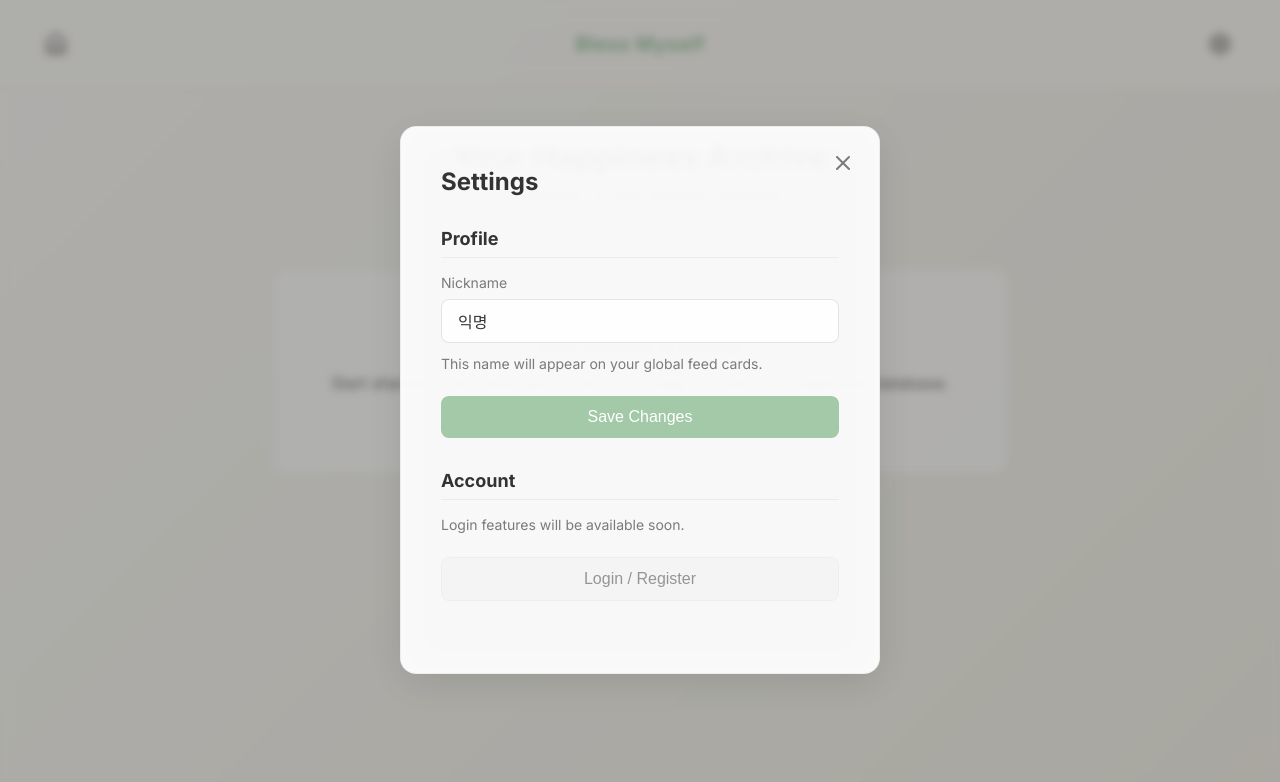
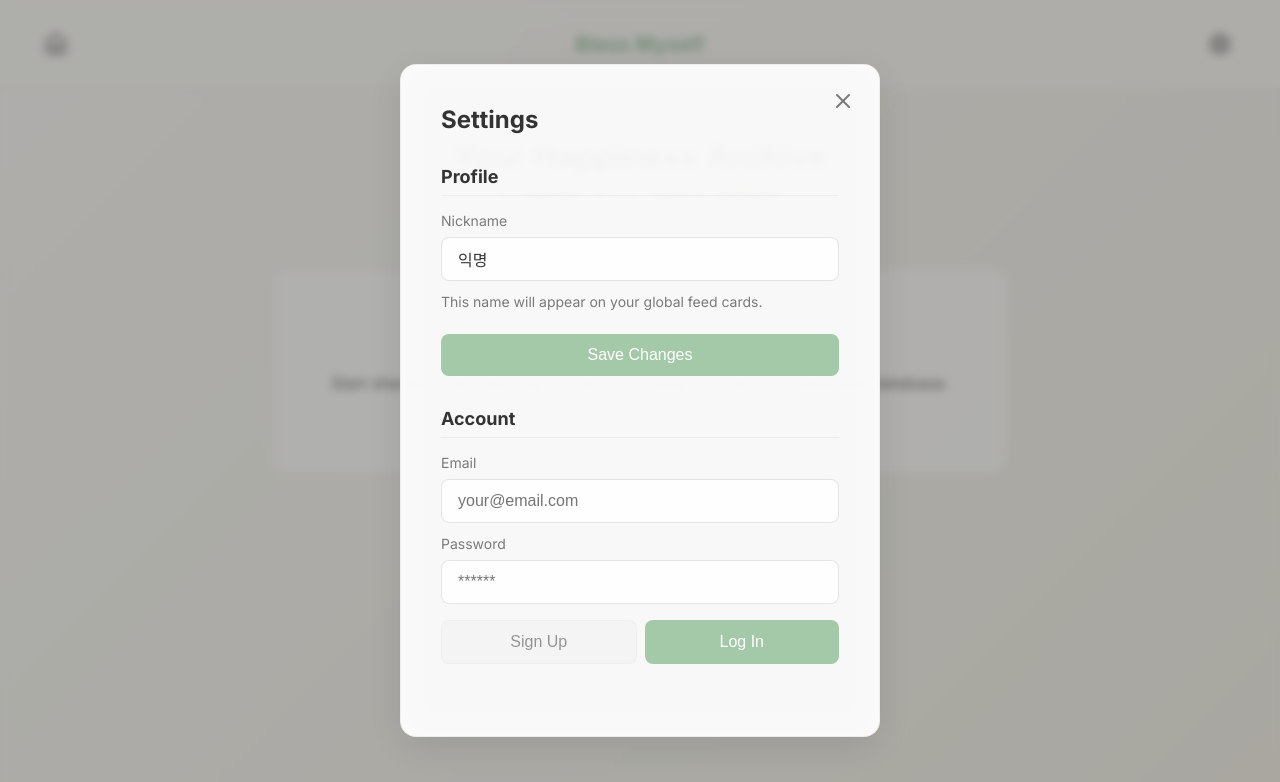
Before and after one commit to borntobuildjigun/Bless-Myself, a React (Vite) app: page /archive in a window 1280 px wide. Both pictures are taken after a click on the button "Settings". Shown: the top 782 px of the page. Built offline with nearby package versions, Linux system fonts and the light colour scheme; no server answers.

Commit message:
feat: 로그인 기능 추가 및 테마 변경

```diff
--- a/package.json
+++ b/package.json
@@ -9,6 +9,7 @@
     "preview": "vite preview"
   },
   "dependencies": {
+    "@supabase/supabase-js": "^2.43.0",
     "lucide-react": "^0.378.0",
     "react": "^18.2.0",
     "react-dom": "^18.2.0",
--- a/src/App.jsx
+++ b/src/App.jsx
@@ -4,18 +4,34 @@ import Header from './components/Header';
 import Home from './pages/Home';
 import Archive from './pages/Archive';
 import SettingsModal from './components/SettingsModal';
+import { supabase } from './lib/supabase';
 
 function App() {
   const [nickname, setNickname] = useState('익명');
   const [isSettingsOpen, setIsSettingsOpen] = useState(false);
   const [myBlessings, setMyBlessings] = useState([]);
+  const [session, setSession] = useState(null);
 
   useEffect(() => {
+    // Auth State Setup
+    supabase.auth.getSession().then(({ data: { session } }) => {
+      setSession(session);
+    });
+
+    const {
+      data: { subscription },
+    } = supabase.auth.onAuthStateChange((_event, session) => {
+      setSession(session);
+    });
+
+    // Local Storage Setup
     const storedName = localStorage.getItem('bless_nickname');
     if (storedName) setNickname(storedName);
 
     const storedBlessings = localStorage.getItem('my_blessings');
     if (storedBlessings) setMyBlessings(JSON.parse(storedBlessings));
+
+    return () => subscription.unsubscribe();
   }, []);
 
   const handleSaveNickname = (newName) => {
@@ -35,13 +51,16 @@ function App() {
     localStorage.setItem('my_blessings', JSON.stringify(updated));
   };
 
+  // Optionally, if session exists, we can use their email prefix as a default nickname
+  const displayNickname = session ? (session.user.email.split('@')[0]) : nickname;
+
   return (
     <Router>
       <div className="app-container">
         <Header onOpenSettings={() => setIsSettingsOpen(true)} />
         <main className="main-content">
           <Routes>
-            <Route path="/" element={<Home nickname={nickname} onAddBlessing={handleAddBlessing} />} />
+            <Route path="/" element={<Home nickname={displayNickname} onAddBlessing={handleAddBlessing} />} />
             <Route path="/archive" element={<Archive myBlessings={myBlessings} />} />
           </Routes>
         </main>
@@ -51,6 +70,7 @@ function App() {
             currentNickname={nickname}
             onClose={() => setIsSettingsOpen(false)}
             onSave={handleSaveNickname}
+            session={session}
           />
         )}
       </div>
--- a/src/components/SettingsModal.jsx
+++ b/src/components/SettingsModal.jsx
@@ -1,20 +1,64 @@
 import React, { useState } from 'react';
-import { X } from 'lucide-react';
+import { X, LogOut } from 'lucide-react';
+import { supabase } from '../lib/supabase';
 
-const SettingsModal = ({ currentNickname, onClose, onSave }) => {
+const SettingsModal = ({ currentNickname, onClose, onSave, session }) => {
   const [name, setName] = useState(currentNickname);
+  const [email, setEmail] = useState('');
+  const [password, setPassword] = useState('');
+  const [loading, setLoading] = useState(false);
+  const [message, setMessage] = useState('');
 
-  const handleSubmit = (e) => {
+  const handleProfileSubmit = (e) => {
     e.preventDefault();
     if (name.trim()) {
       onSave(name.trim());
     }
   };
 
+  const handleSignUp = async (e) => {
+    e.preventDefault();
+    setLoading(true);
+    setMessage('');
+    const { error } = await supabase.auth.signUp({
+      email,
+      password,
+    });
+    if (error) {
+      setMessage(error.message);
+    } else {
+      setMessage('Check your email for the login link! (Or you might be logged in already if email confirmation is off)');
+    }
+    setLoading(false);
+  };
+
+  const handleSignIn = async (e) => {
+    e.preventDefault();
+    setLoading(true);
+    setMessage('');
+    const { error } = await supabase.auth.signInWithPassword({
+      email,
+      password,
+    });
+    if (error) {
+      setMessage(error.message);
+    } else {
+      onClose(); // Close modal on successful login
+    }
+    setLoading(false);
+  };
+
+  const handleSignOut = async () => {
+    setLoading(true);
+    const { error } = await supabase.auth.signOut();
+    if (error) setMessage(error.message);
+    setLoading(false);
+  };
+
   return (
     <div className="modal-overlay" onClick={onClose}>
       <div className="modal-content glass-panel" onClick={(e) => e.stopPropagation()}>
-        <button className="close-btn" onClick={onClose}>
+        <button className="close-btn" onClick={onClose} aria-label="Close">
           <X size={24} />
         </button>
 
@@ -22,7 +66,7 @@ const SettingsModal = ({ currentNickname, onClose, onSave }) => {
 
         <div className="settings-section">
           <h3>Profile</h3>
-          <form onSubmit={handleSubmit} className="settings-form">
+          <form onSubmit={handleProfileSubmit} className="settings-form">
             <div className="input-group">
               <label htmlFor="nickname">Nickname</label>
               <input
@@ -41,8 +85,51 @@ const SettingsModal = ({ currentNickname, onClose, onSave }) => {
 
         <div className="settings-section mt-4">
           <h3>Account</h3>
-          <p className="help-text">Login features will be available soon.</p>
-          <button className="secondary-btn" disabled>Login / Register</button>
+
+          {session ? (
+            <div className="account-info">
+              <p className="help-text">Logged in as <strong>{session.user.email}</strong></p>
+              <button
+                onClick={handleSignOut}
+                className="secondary-btn flex-btn"
+                disabled={loading}
+              >
+                <LogOut size={18} /> Sign Out
+              </button>
+            </div>
+          ) : (
+            <div className="auth-form">
+              <div className="input-group">
+                <label htmlFor="email">Email</label>
+                <input
+                  type="email"
+                  id="email"
+                  value={email}
+                  onChange={(e) => setEmail(e.target.value)}
+                  placeholder="your@email.com"
+                />
+              </div>
+              <div className="input-group">
+                <label htmlFor="password">Password</label>
+                <input
+                  type="password"
+                  id="password"
+                  value={password}
+                  onChange={(e) => setPassword(e.target.value)}
+                  placeholder="******"
+                />
+              </div>
+              {message && <p className="help-text error-text" style={{ color: '#f43f5e', marginTop: '-0.5rem' }}>{message}</p>}
+              <div className="auth-buttons" style={{ display: 'flex', gap: '0.5rem', marginTop: '1rem' }}>
+                <button onClick={handleSignUp} className="secondary-btn" disabled={loading || !email || !password}>
+                  {loading ? 'Wait...' : 'Sign Up'}
+                </button>
+                <button onClick={handleSignIn} className="primary-btn" disabled={loading || !email || !password}>
+                  {loading ? 'Wait...' : 'Log In'}
+                </button>
+              </div>
+            </div>
+          )}
         </div>
       </div>
     </div>
--- /dev/null
+++ b/src/lib/supabase.js
@@ -0,0 +1,6 @@
+import { createClient } from '@supabase/supabase-js';
+
+const supabaseUrl = import.meta.env.VITE_SUPABASE_URL;
+const supabaseAnonKey = import.meta.env.VITE_SUPABASE_ANON_KEY;
+
+export const supabase = createClient(supabaseUrl, supabaseAnonKey);
```
Also changed, not shown: 1 other file (tests, documents, lock files or other folders).
